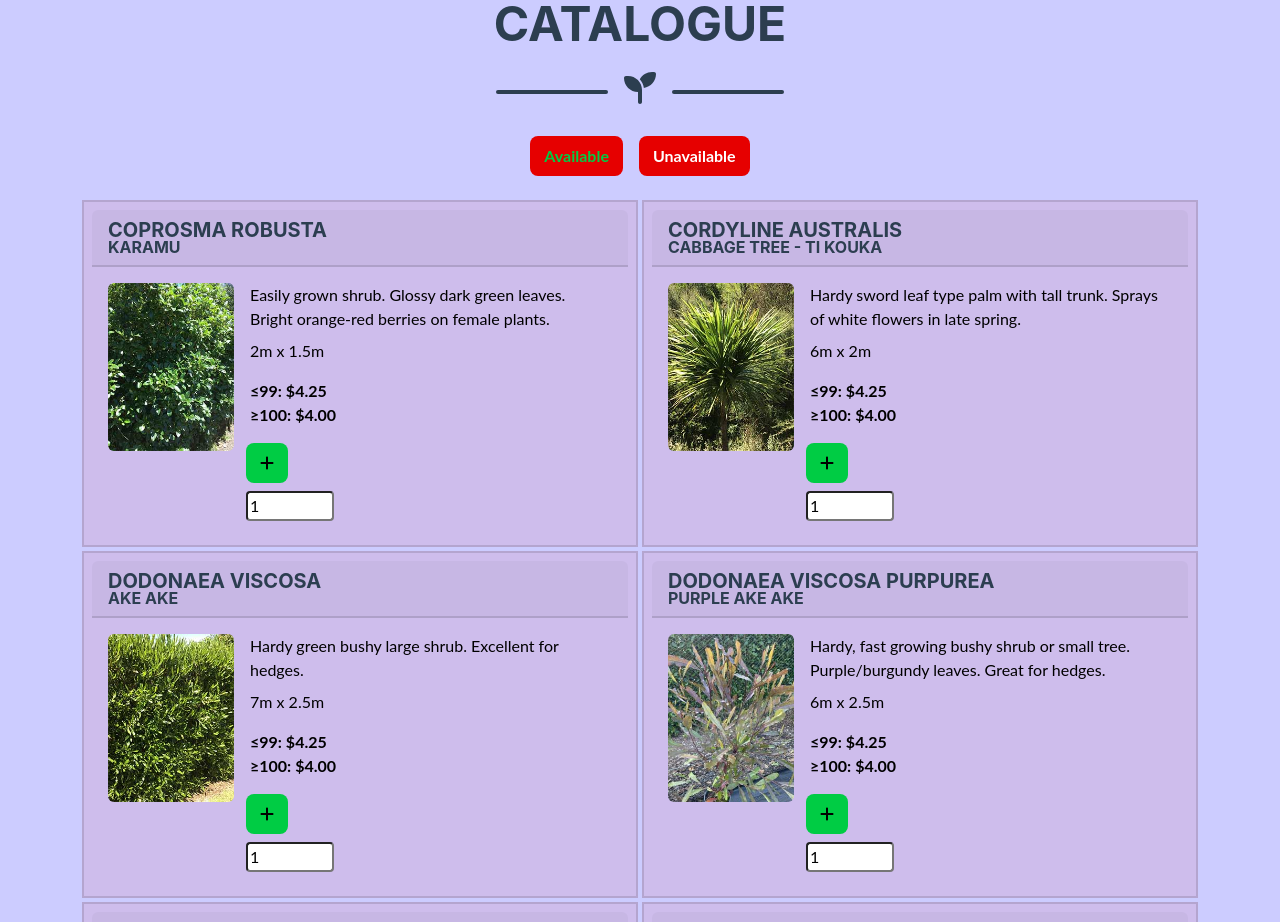
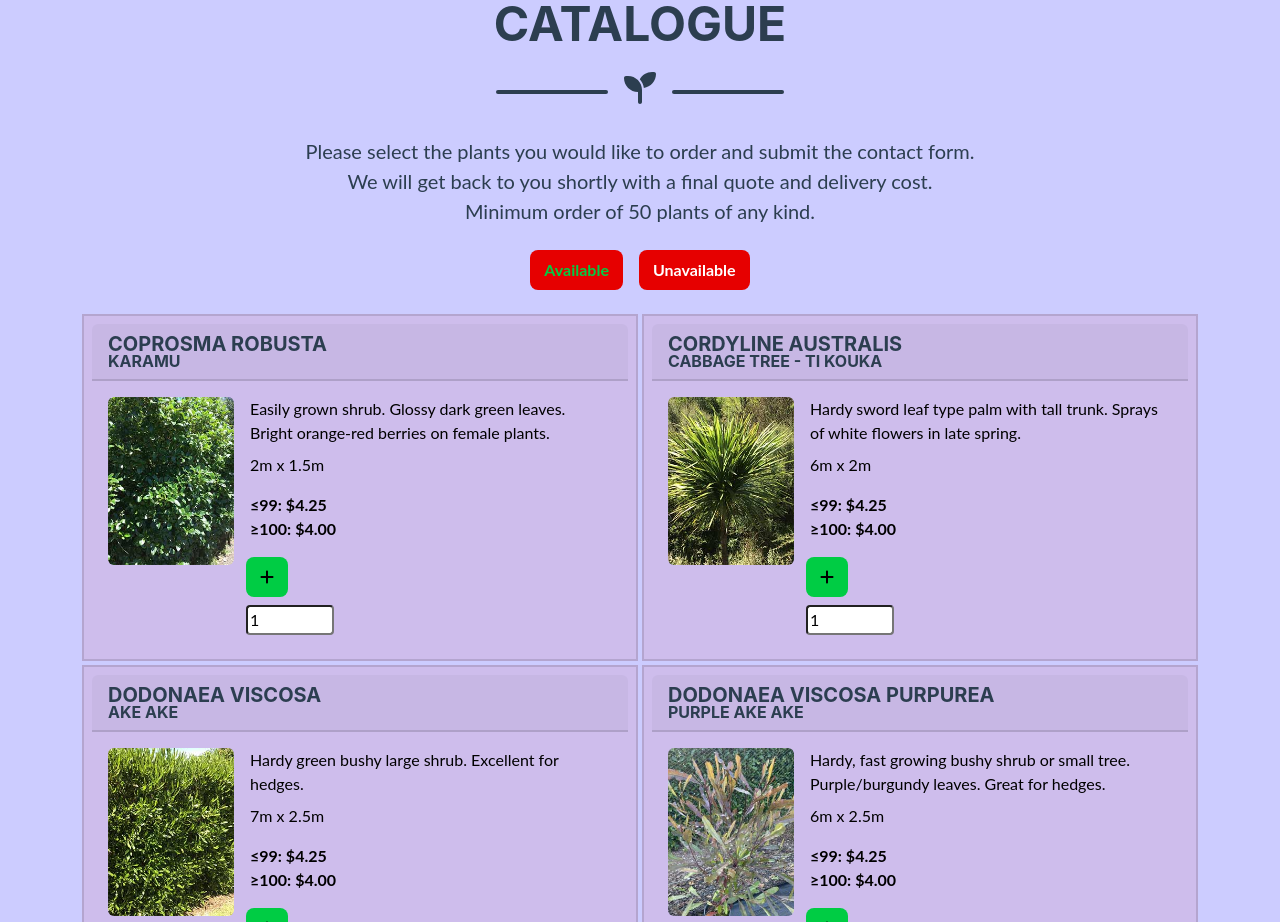
Before and after one commit to bojodesign/mistyacres, a React (Vite) app: page / in a window 1280 px wide. Shown: the part 1380-2302 px from the top of the page. Built offline with nearby package versions, Linux system fonts and the light colour scheme.

Commit message:
Add instructions for quotes

```diff
--- a/src/components/Store.jsx
+++ b/src/components/Store.jsx
@@ -8,13 +8,13 @@ function Store() {
 	const [filter, setFilter] = useState('aval');
 
 	const filteredProducts = productsArray.filter((product) =>
-	  product.category.includes(filter)
+		product.category.includes(filter)
 	);
 
 	// Render Store
 	return (
 		<>
-		<section className="page-section bg-purple text-white portfolio" id="catalogue">
+			<section className="page-section bg-purple text-white portfolio" id="catalogue">
 				<Container>
 					<h2 className="page-section-heading text-center text-uppercase text-secondary mb-0">Catalogue</h2>
 					<div className="divider-custom">
@@ -24,6 +24,13 @@ function Store() {
 						</div>
 						<div className="divider-custom-line"></div>
 					</div>
+					<Row className="text-secondary mb-4">
+						<Col className="text-center">
+							<div className="lead">Please select the plants you would like to order and submit the contact form.</div>
+							<div className="lead">We will get back to you shortly with a final quote and delivery cost.</div>
+							<div className="lead">Minimum order of 50 plants of any kind.</div>
+						</Col>
+					</Row>
 					<div className="d-flex justify-content-center">
 						<div className="tabs">
 							<Button className="mx-2 btn btn-primary bg-red fw-bold" id="filt" active={filter === 'aval'} onClick={() => setFilter("aval")}>Available</Button>
@@ -31,14 +38,14 @@ function Store() {
 						</div>
 					</div>
 					<Row xs={1} md={2} className="g-1 card-background">
-					{filteredProducts.map((product) => (
+						{filteredProducts.map((product) => (
 							<Col align="center" key={`product.${product.id}`}>
-							<ProductCard product={product}/>
-						</Col>
+								<ProductCard product={product} />
+							</Col>
 						))}
 					</Row>
 				</Container>
-		</section>
+			</section>
 		</>
 	);
 }
```
Also changed, not shown: src/components/Admin.jsx (deleted, +0 -10 lines).
